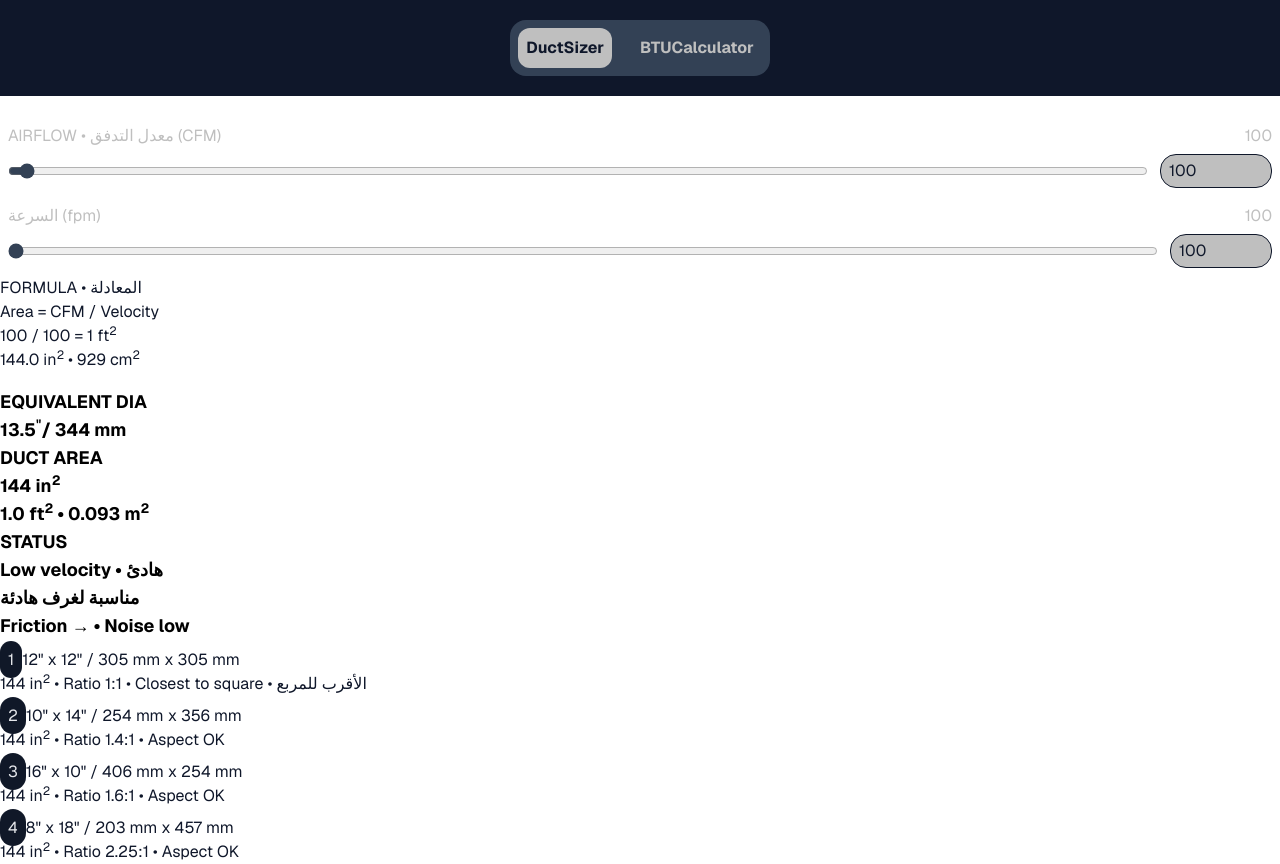
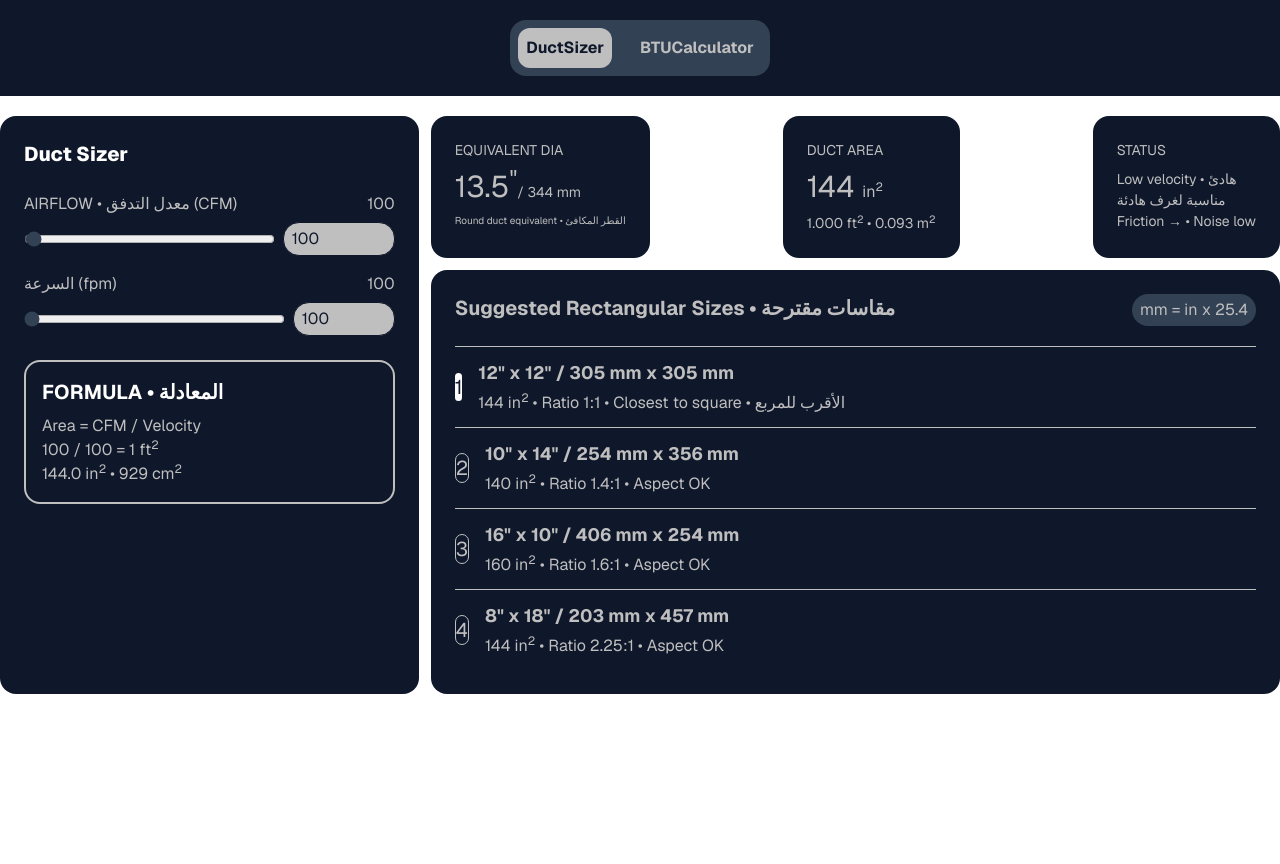
Before and after one commit to omar-khatab/HVAC-Calculator, a Next.js app: page /DuctSizer in a window 1280 px wide. After the commit the page ends 800 px from the top, so only its background shows below. Built offline with nearby package versions, Linux system fonts and the light colour scheme.

Commit message:
ui of Duct Sizer

```diff
--- a/src/app/BTUCalculator/BTUComponents/Main.tsx
+++ b/src/app/BTUCalculator/BTUComponents/Main.tsx
@@ -36,7 +36,7 @@ export default function Main() {
     return (
         <div className="container m-auto grid grid-cols-3 grid-rows-1 gap-3">
             <div className="p-4 bg-primary text-surface rounded-2xl">
-                <h2 className="text-xl font-extrabold mb-4 text-head">BTU Calculator</h2>
+                <h2 className="text-xl font-extrabold mb-2 text-head">BTU Calculator</h2>
                 {/* custom component for inputs */}
                 <Inputs label="مساحة الغرفة (sq ft)" min={50} max={2000} step={10} value={inputs.roomArea} calc = {calcRoomArea}/>
                 <Inputs label="عدد الاشخاص" min={0} max={100} value={inputs.occupants}calc = {calcOccupants}/>
@@ -45,7 +45,7 @@ export default function Main() {
                 <h3 className="p-2">SUN EXPOSURE • التعرض للشمس </h3>
                 <div className="flex gap-1.5 mb-3 p-2">
                     {[1 , 1.2 , 1.4].map((val) => {
-                    return <label key={val} className={`cursor-pointer rounded-lg p-2 font-medium
+                    return <label key={val} className={`cursor-pointer rounded-2xl p-2 font-medium
                                     ${inputs.sunExposure === val ? "bg-surface text-primary" : "bg-secondary text-surface"}`}>
                                 <input type="radio" name="sun" checked = {inputs.sunExposure === val}
                                     onChange = {() => setInputs({...inputs, sunExposure : val})}
@@ -55,7 +55,7 @@ export default function Main() {
                     })}
                 </div>
                 {/* UI for formula */}
-            <div className="bg-primary text-surface rounded-2xl shadow-md p-4 border-surface border-2">
+                <div className="bg-primary text-surface rounded-2xl p-4 border-surface border-2">
                     <h3 className="text-head text-xl font-bold mb-2">FORMULA • المعادلة</h3>
                     <p> Base = Area x 40</p>
                     <p> {inputs.roomArea } x 40 = <span>{base.toLocaleString()}</span></p>
--- a/src/app/BTUCalculator/BTUComponents/Recommendations.tsx
+++ b/src/app/BTUCalculator/BTUComponents/Recommendations.tsx
@@ -23,8 +23,8 @@ export default function Recommendations({ result} : Props) {
             status : result >= 42000},
     ]
     return (
-        <div className="p-5 bg-primary rounded-xl shadow-md">
-            <div className="text-head mb-4 flex justify-between pb-5 border-b border-surface">
+        <div className="p-5 bg-primary rounded-2xl">
+            <div className="text-head mb-4 flex justify-between items-center pb-5 border-b border-surface">
                 <span className="text-2xl">Recommendation • التوصية حسب الطن</span>
                 <span className="bg-secondary p-2 rounded-2xl text-l"> {recommendationCard.map((r) => {
                     return r.status ? r.ton : ""
@@ -43,7 +43,7 @@ export default function Recommendations({ result} : Props) {
             })}
             </ul>
             <div className="bg-amber-200 rounded-2xl px-4 py-2"><span className="text-xl font-bold">Recommended</span> : {recommendationCard.map((r) => {
-                return r.status ? <span className="text-xl font-bold">{r.space}</span> : ""
+                return r.status ? <span key={r.id} className="text-xl font-bold">{r.space}</span> : ""
                 })}
                 <p>Calculated {result} BTU → {(result / 12000).toFixed(2)} Tons. For best efficiency, round up to next available unit size.
                 </p>
--- a/src/app/DuctSizer/DuctComponent/Main.tsx
+++ b/src/app/DuctSizer/DuctComponent/Main.tsx
@@ -22,19 +22,26 @@ const [inputs, setInputs] = useState<DuctSizerInputs>({
     }
 
   return (
-    <>
+    <div className="container m-auto grid grid-cols-3 grid-rows-1 gap-3">
+      <div className="p-6 bg-primary text-surface rounded-2xl">
+        <div>
+          <h2 className="text-xl font-extrabold mb-4 text-head">Duct Sizer</h2>
           {/* custom component for inputs */}
-      <Inputs label="AIRFLOW • معدل التدفق (CFM)" value={inputs.cfm} min={10} max={10000} step={50} calc={calcCFM}/>
+          <Inputs label="AIRFLOW • معدل التدفق (CFM)" value={inputs.cfm} min={0} max={10000} step={50} calc={calcCFM}/>
           <Inputs label="السرعة (fpm)" value={inputs.velocity} min={100} max={3000} step={50} calc={calcVelocity}/>
+        </div>
         {/* UI for Formula */}
-      <div>
-        <h3>FORMULA • المعادلة</h3>
+        <div className="bg-primary text-surface rounded-2xl p-4 border-surface border-2 mt-4">
+          <h3 className="text-head text-xl font-bold mb-2">FORMULA • المعادلة</h3>
           <p>Area = CFM / Velocity</p>
           <p>{inputs.cfm} / {inputs.velocity} = {result} ft<sup>2</sup></p>
           <p>{(result * 144).toFixed(1)} in<sup>2</sup> • {(result * 929.0304).toFixed(0)} cm<sup>2</sup></p>
         </div>
+      </div>
+      <div className="flex flex-col gap-3 col-span-2">
         <Outputs result ={result} inputs = {inputs}/>
         <Recommendations result ={result}/>
-    </>
+      </div>
+    </div>
   )
 }
--- a/src/app/DuctSizer/DuctComponent/Outputs.tsx
+++ b/src/app/DuctSizer/DuctComponent/Outputs.tsx
@@ -17,23 +17,24 @@ export default function Outputs({result, inputs} : Props) {
     ]
     const diameterInch = 2 * Math.sqrt((result * 144) / Math.PI)
     return (
-        <div>
-                <div className="mt-4 text-lg font-bold text-black">
-                        <div>
-                            <h3>EQUIVALENT DIA</h3>
+            <div className="flex justify-between text-[14px]">
+                    <div className="bg-primary text-surface p-6 rounded-2xl flex flex-col gap-2 w-[200]">
+                        <h3 className="">EQUIVALENT DIA</h3>
                         <p>
-                                {diameterInch.toFixed(1)}<sup>{`"`}</sup>
+                            <span className="text-3xl">{diameterInch.toFixed(1)}<sup>{`"`}</sup></span>
                             <span>{`/ ${(diameterInch * 25.4).toFixed(0)} mm`}</span>
                         </p>
+                        <p className="text-[10px]">
+                            Round duct equivalent • القطر المكافئ
+                        </p>
                     </div>
-                        <div>
-                            <h3>DUCT AREA</h3>
-                            <p>{(result * 144).toFixed(0)} in<sup>2</sup></p>
-                            <span>{result.toFixed(1)} ft<sup>2</sup></span>
-                            <span> • {(result * 0.0929).toFixed(3)} m<sup>2</sup></span>
+                    <div className="bg-primary text-surface p-6 rounded-2xl flex flex-col gap-2 w-[200]">
+                        <h3 className="">DUCT AREA</h3>
+                        <p className="text-3xl ">{(result * 144).toFixed(0)} <span className="text-[16px]">in<sup>2</sup></span></p>
+                        <p>{result.toFixed(3)} ft<sup>2</sup> • {(result * 0.0929).toFixed(3)} m<sup>2</sup></p>
                     </div>
-                        <div>
-                            <h3>STATUS</h3>
+                    <div className="bg-primary text-surface p-6 rounded-2xl flex flex-col gap-2 w-[200]">
+                        <h3 className="">STATUS</h3>
                         {detailsDesign.map((s) => {
                             return s.status ?
                             <div key={s.id}>
@@ -45,6 +46,5 @@ export default function Outputs({result, inputs} : Props) {
                         })}
                     </div>
             </div>
-        </div>
     )
 }
--- a/src/app/DuctSizer/DuctComponent/Recommendations.tsx
+++ b/src/app/DuctSizer/DuctComponent/Recommendations.tsx
@@ -16,7 +16,7 @@ function getSuggestions(result: number) {
   // 7. اقبله لو عدى كل الشروط | Accept if all conditions are met
   // 8. رتب لأقرب شكل للمربع وخد افضل 4 | Sort by proximity to a square shape and select the best 4
 
-  const suggestions : {width : number , height : number, ratio : number, error : number}[] = []
+  const suggestions : {width : number , height : number, area : number, ratio : number, error : number}[] = []
 
   // set to prevent the repetitions of sizes
   const seen = new Set<string>()
@@ -45,6 +45,7 @@ function getSuggestions(result: number) {
     suggestions.push({
       width,
       height,
+      area : actualArea,
       ratio : Number(aspectRatio.toFixed(2)),
       error : Number(errorPercent.toFixed(2)),
     })
@@ -56,17 +57,24 @@ function getSuggestions(result: number) {
 
 export default function Recommendations({result} : Props) {
   const finalSuggestions = getSuggestions(result)
-  const areaSqInch = result * 144
   return (
-    <div>
+    <div className="p-6 bg-primary text-surface rounded-2xl">
+      <div className="flex justify-between mb-5">
+          <h2 className="text-xl font-bold">Suggested Rectangular Sizes • مقاسات مقترحة</h2>
+          <span className="bg-secondary rounded-2xl px-2 py-1">mm = in x 25.4</span>
+      </div>
       {finalSuggestions.map((s,i) => {
         const isBest = i === 0
         return (
-          <div key={`${s.width}x${s.height}`} className="my-2">
-            <span className="rounded-2xl bg-gray-900 text-gray-200 p-2">{i+1}</span>
-            <span>{`${s.width}" x ${s.height}"`} / </span>
-            <span>{`${(s.width * 25.4).toFixed(0)} mm x ${(s.height * 25.4).toFixed(0)} mm`}</span>
-            <p>{areaSqInch.toFixed(0)} in<sup>2</sup> • Ratio {s.ratio}:1 • {isBest ? "Closest to square • الأقرب للمربع" : "Aspect OK"}</p>
+          <div key={`${s.width}x${s.height}`} className=" py-3 border-t border-surface hover:opacity-80 transition flex items-center gap-4">
+            <h3 className={`${isBest ? "bg-white text-primary" : "border"} h-[40] w-[40] text-xl rounded-full flex items-center justify-center`}>{i+1}</h3>
+            <div className=" flex-1">
+              <div className="font-bold text-lg mb-1">
+                <span>{`${s.width}" x ${s.height}"`} / </span>
+                <span>{`${(s.width * 25.4).toFixed(0)} mm x ${(s.height * 25.4).toFixed(0)} mm`}</span>
+              </div>
+              <p className="">{(s.area).toFixed(0)} in<sup>2</sup> • Ratio {s.ratio}:1 • {isBest ? "Closest to square • الأقرب للمربع" : "Aspect OK"}</p>
+            </div>
           </div>
         )
       })}
--- a/src/app/components/Inputs.tsx
+++ b/src/app/components/Inputs.tsx
@@ -11,7 +11,7 @@ type Props = {
 export default function Inputs({label , value, min, max, step, calc } : Props) {
 
     return (
-        <div className="p-2 ">
+        <div className="py-2">
             <label className="mb-1.5 flex justify-between text-surface">
                 <span>{label}</span>
                 <span>{value}</span>
@@ -30,13 +30,15 @@ export default function Inputs({label , value, min, max, step, calc } : Props) {
                     max={max}
                     step={step}
                     value={value}
-                    onChange={(e) => calc(Number(e.target.value))}
+                    onChange={(e) => {
+                        calc(Math.min(Number(e.target.value),max))
+                    }}
                     onBlur={(e) => {
                         let num = Number(e.target.value)
                         if(isNaN(num) || num < min) num = min
                         calc(num)
                     }}
-                    className="bg-surface text-primary border w-[80] ml-3 rounded-2xl outline-none px-2 py-1"
+                    className="bg-surface text-primary border w-[90] ml-2 rounded-2xl outline-none px-2 py-1 focus:border-head transition"
                     />
             </div>
         </div>
--- a/src/app/globals.css
+++ b/src/app/globals.css
@@ -20,6 +20,7 @@
       --font-mono: var(--font-geist-mono);
 }
 
+
 body {
   background: var(--color-head);
   color: var(--color-primary);
```
Lines whose indentation alone changed are shown as unchanged.
